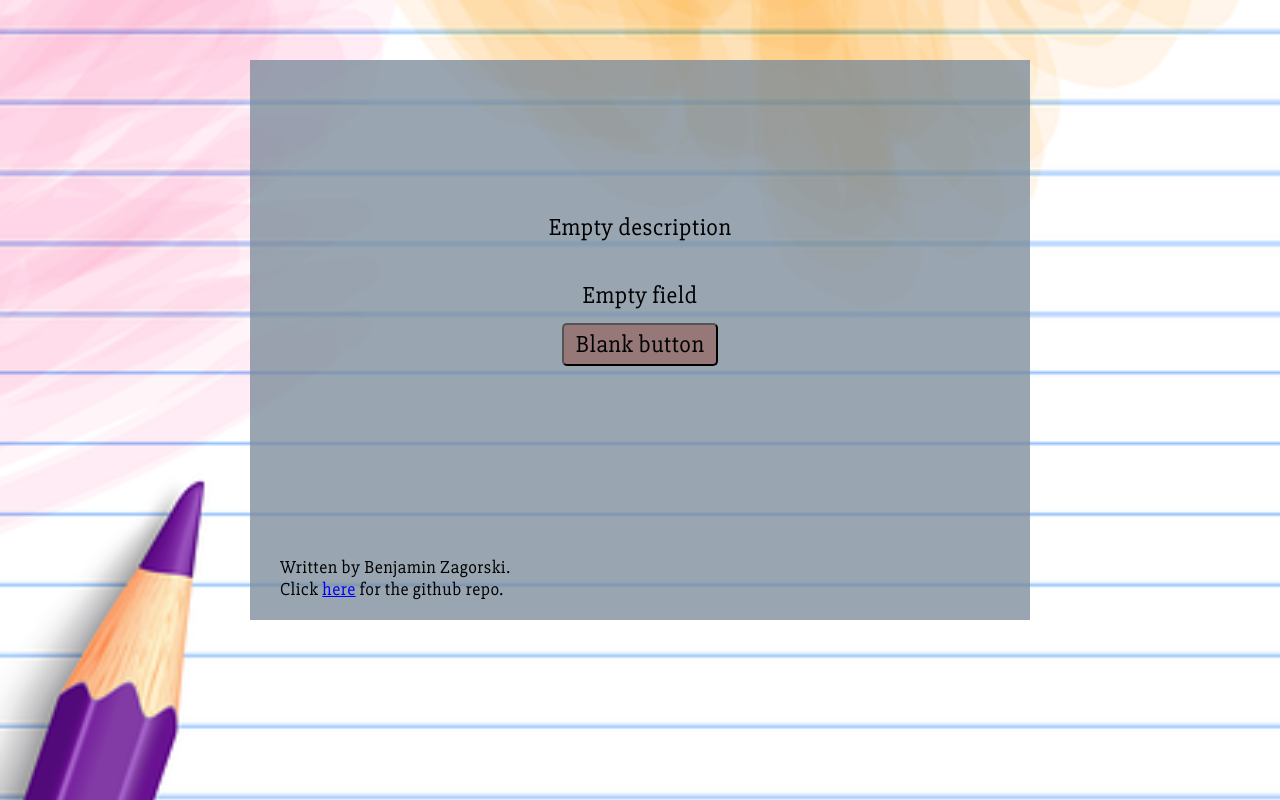
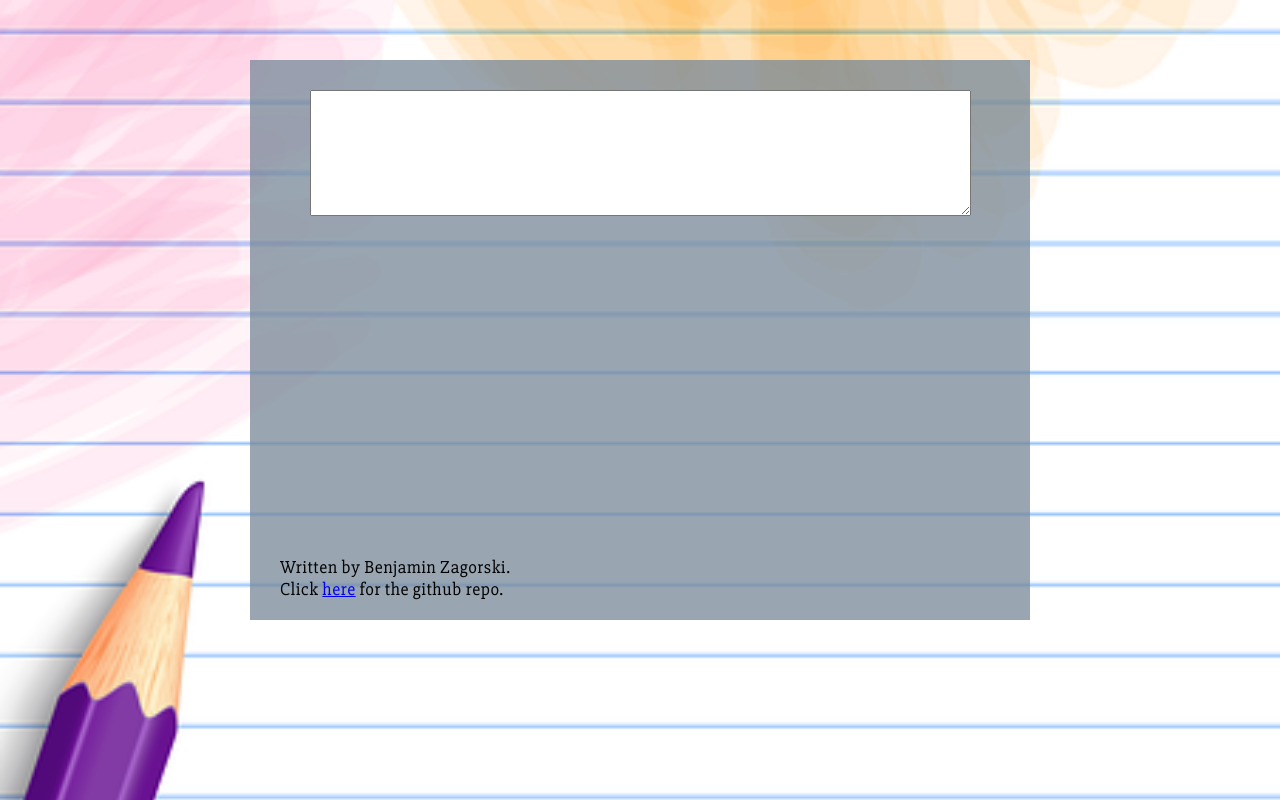
Before and after one commit to MrMicrowaveOven/CKEditor, a website: page index.html in a window 1280 px wide. Drawn offline with Linux system fonts and the light colour scheme.

Commit message:
Successfully added ckeditor to the page

```diff
--- a/css/style.css
+++ b/css/style.css
@@ -74,7 +74,7 @@ html {
 }
 
 .description {
-  padding: 123px 70px 0px 70px;
+  padding: 0px 70px 0px 70px;
   text-align: center;
 }
 
--- a/index.html
+++ b/index.html
@@ -9,20 +9,25 @@
   </head>
   <body>
     <div class="description">
-    Empty description
+    <!-- Empty description -->
     </div>
     <div class="application">
-      <br>
+      <textarea name="editor1" id="editor1" rows="8" cols="80"></textarea>
+      <!-- <br>
       <label class="field">Empty field
       </label>
 
       <button class="button inheritFont">Blank button</button>
-      <div class="response" id="response"></div>
+      <div class="response" id="response"></div> -->
     </div>
     <div class= "portfolioLinks" id="portfolioLinks">
       Written by Benjamin Zagorski.
       <br>
       Click <a href="https://github.com/MrMicrowaveOven/Credits"> here</a> for the github repo.
     </div>
+    <script src="ckeditor/ckeditor.js"></script>
+    <script type="text/javascript">
+      CKEDITOR.replace( 'editor1' );
+    </script>
   </body>
 </html>
```
